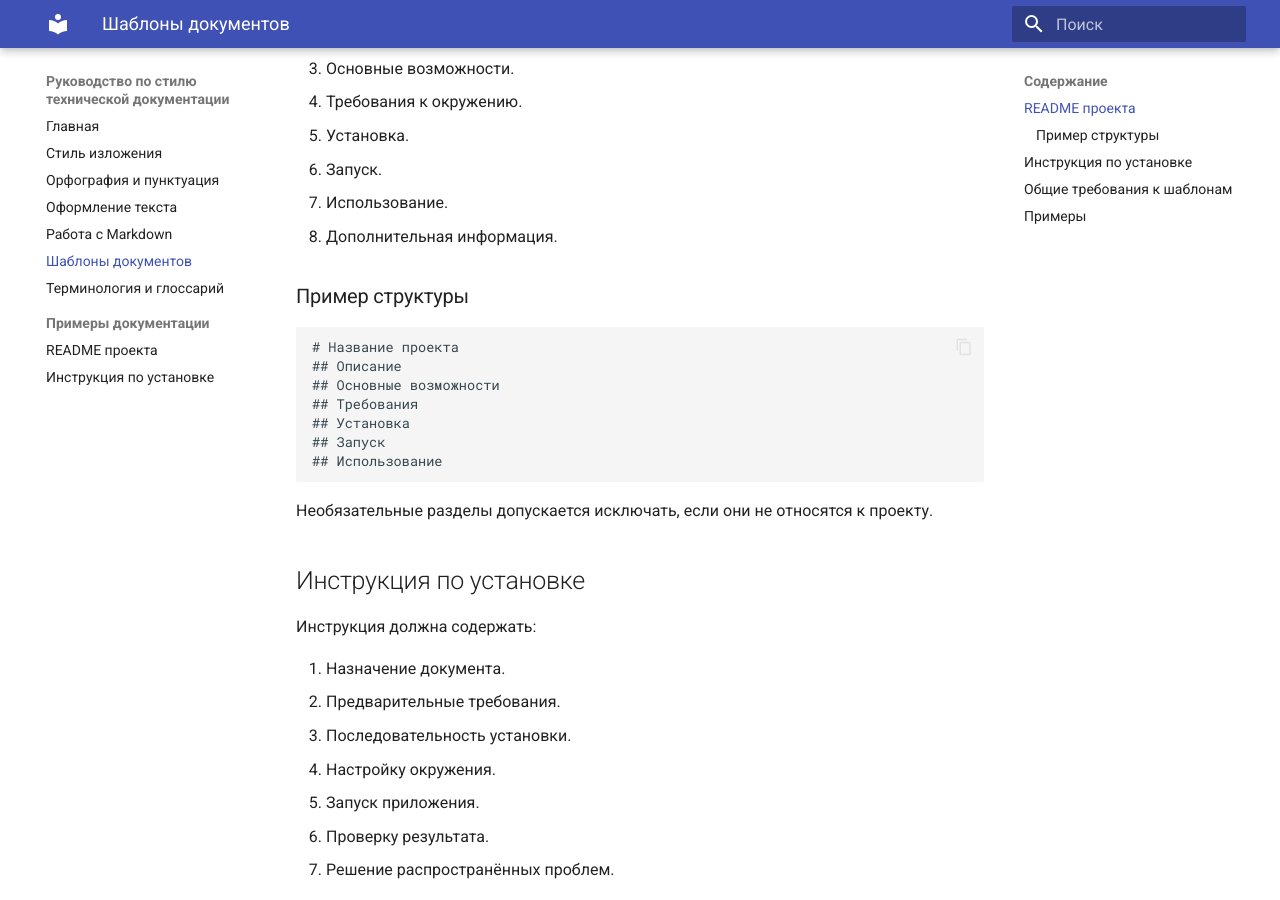
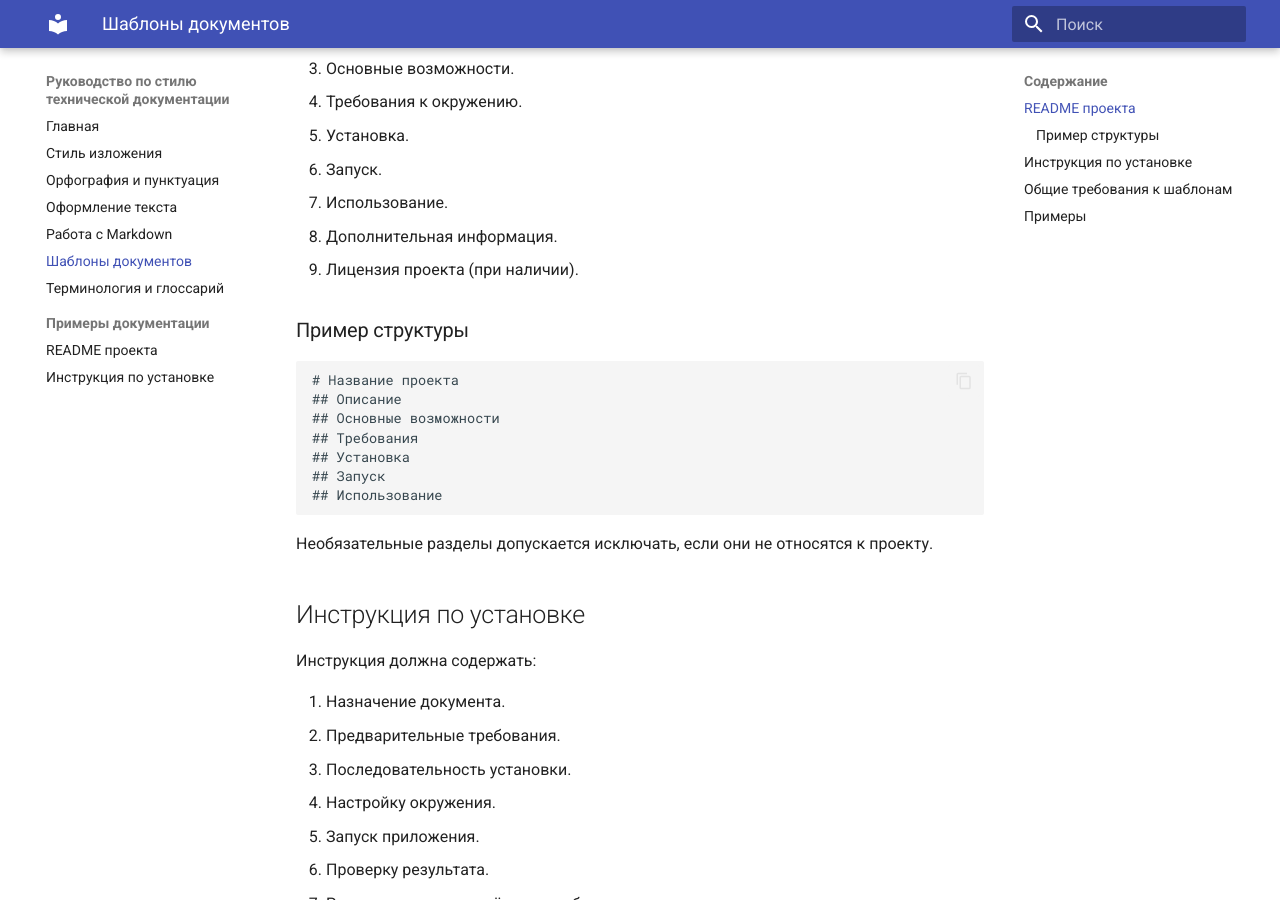
Before and after one commit to Marinchanka/style-guide-project, an MkDocs documentation site: the page built from docs/templates.md, in a window 1280 px wide and 900 px high, scrolled down 442 px. Built offline with MkDocs 1.6.1 and Material for MkDocs 9.7.7, drawn with Linux system fonts in a browser that asks for light colours.

Commit message:
docs: address review feedback

```diff
--- a/docs/templates.md
+++ b/docs/templates.md
@@ -16,6 +16,7 @@ README — основной документ, с которого начинае
 6. Запуск.
 7. Использование.
 8. Дополнительная информация.
+9. Лицензия проекта (при наличии).
 
 ### Пример структуры
 
```
